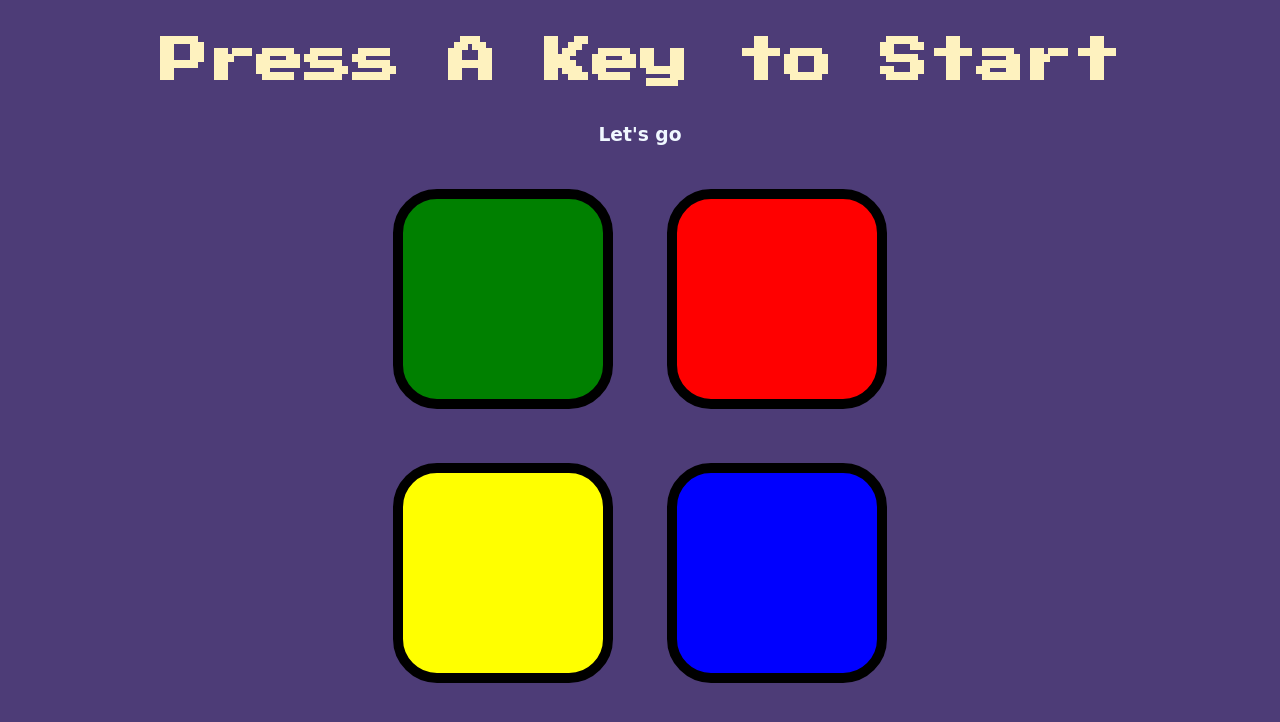
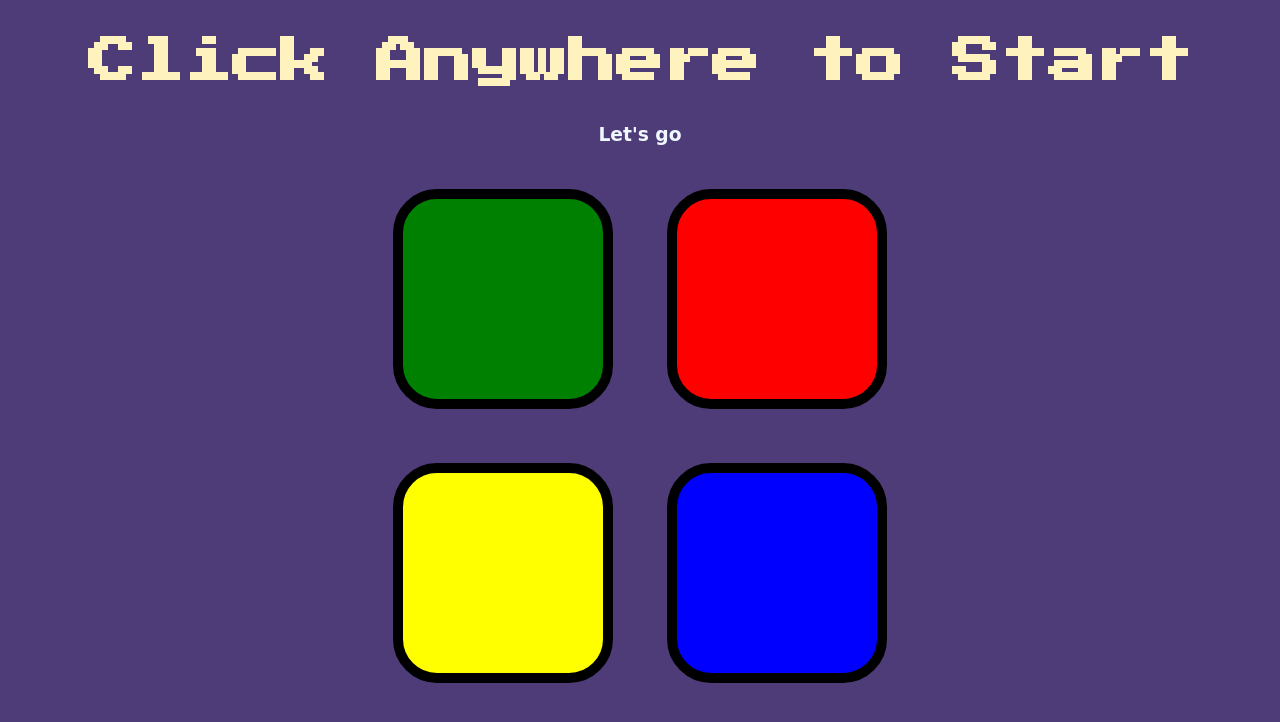
Before and after one commit to Anandarupa-17/js-SimonGame, a plain HTML site: page index.html in a window 1280 px wide. Drawn offline with nearby package versions, Linux system fonts and the light colour scheme.

Commit message:
index.html

```diff
--- a/index.html
+++ b/index.html
@@ -9,7 +9,7 @@
 </head>
 <body>
   <div>
-    <h1 id="level-title">Press A Key to Start
+    <h1 id="level-title">Click Anywhere to Start
       <h3 id="text">Let's go</h3></h1>
     </div>
   <div class="container">
```
